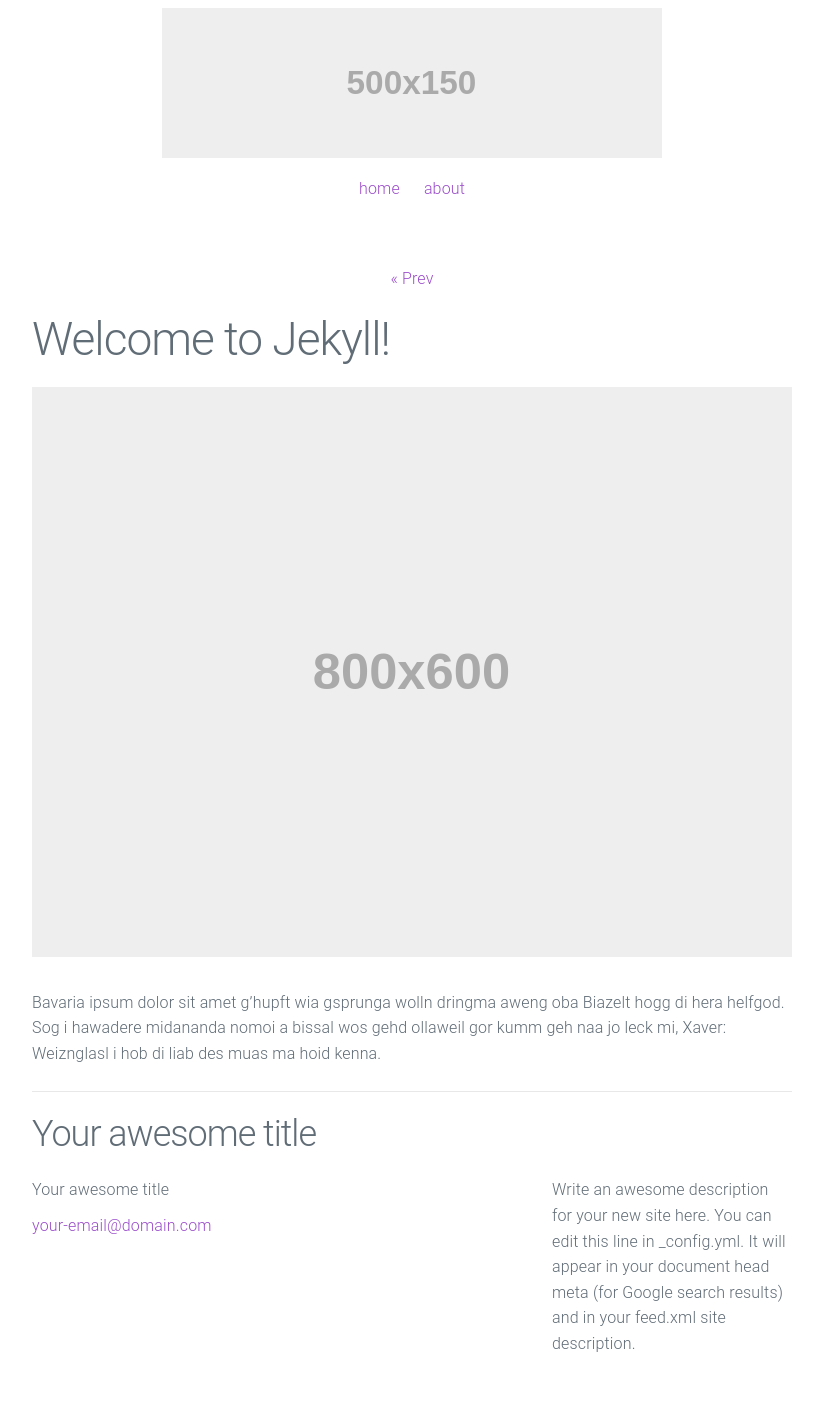
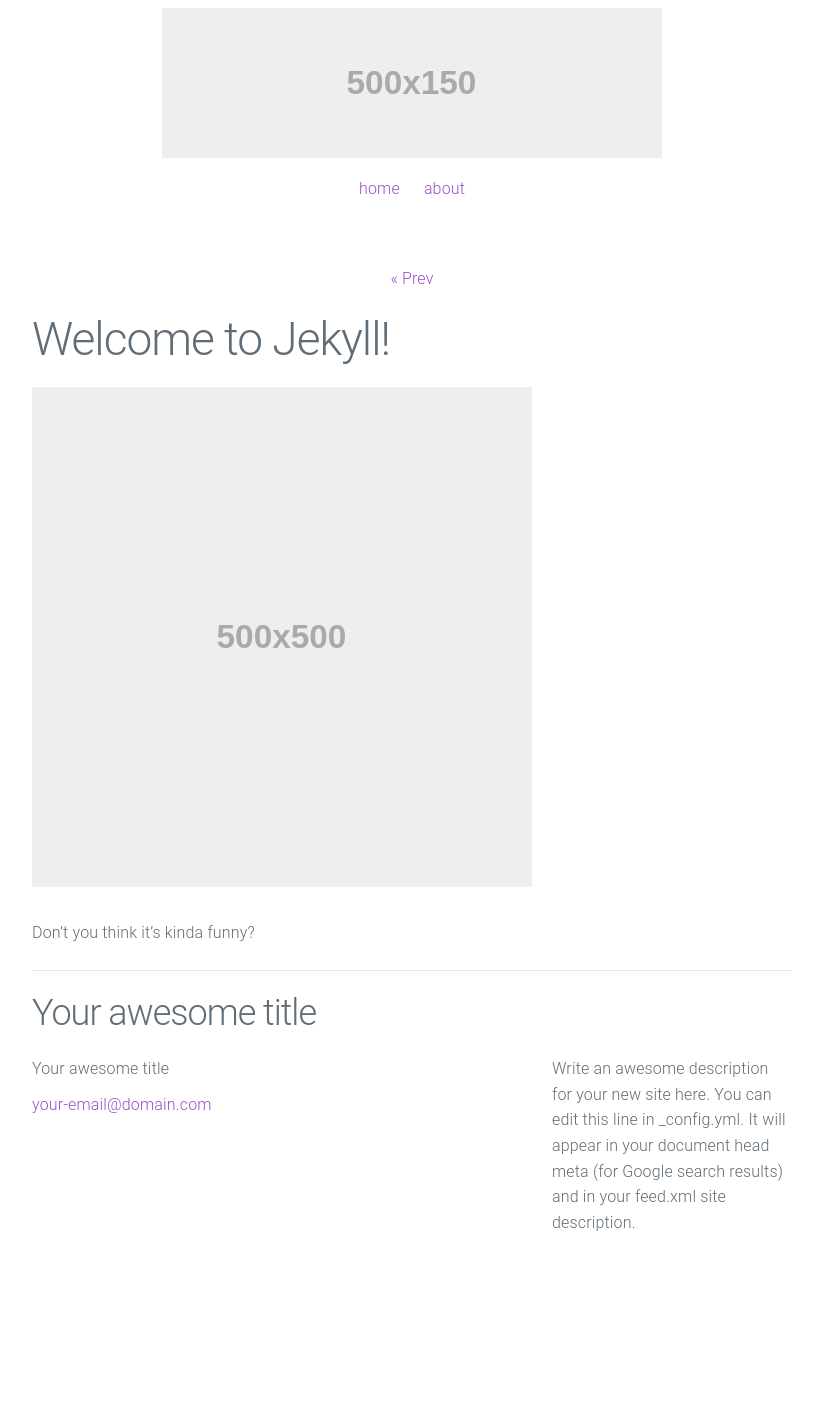
Before and after one commit to omgitsedwin/omgitsedwin.github.io, a Jekyll site: the page built from _posts/2015-10-06-welcome-to-jekyll.markdown, in a window 1280 px wide. Shown: the whole page, without its empty margins (228-1051 px from the left). Built offline with Jekyll 4.4.1, drawn with Linux system fonts in a browser that asks for light colours; after the commit the page ends 1300 px from its top, so only the background shows below that.

```diff
--- a/_posts/2015-10-06-welcome-to-jekyll.markdown
+++ b/_posts/2015-10-06-welcome-to-jekyll.markdown
@@ -5,6 +5,6 @@ date:   2015-10-06 15:39:40
 preview: holder.js/300x300?auto=yes
 ---
 
-![Picture 1](holder.js/800x600?auto=yes)
+![Picture 1](holder.js/500x500?auto=yes)
 
-Bavaria ipsum dolor sit amet g’hupft wia gsprunga wolln dringma aweng oba Biazelt hogg di hera helfgod. Sog i hawadere midananda nomoi a bissal wos gehd ollaweil gor kumm geh naa jo leck mi, Xaver: Weiznglasl i hob di liab des muas ma hoid kenna.
+Don't you think it's kinda funny?
```
